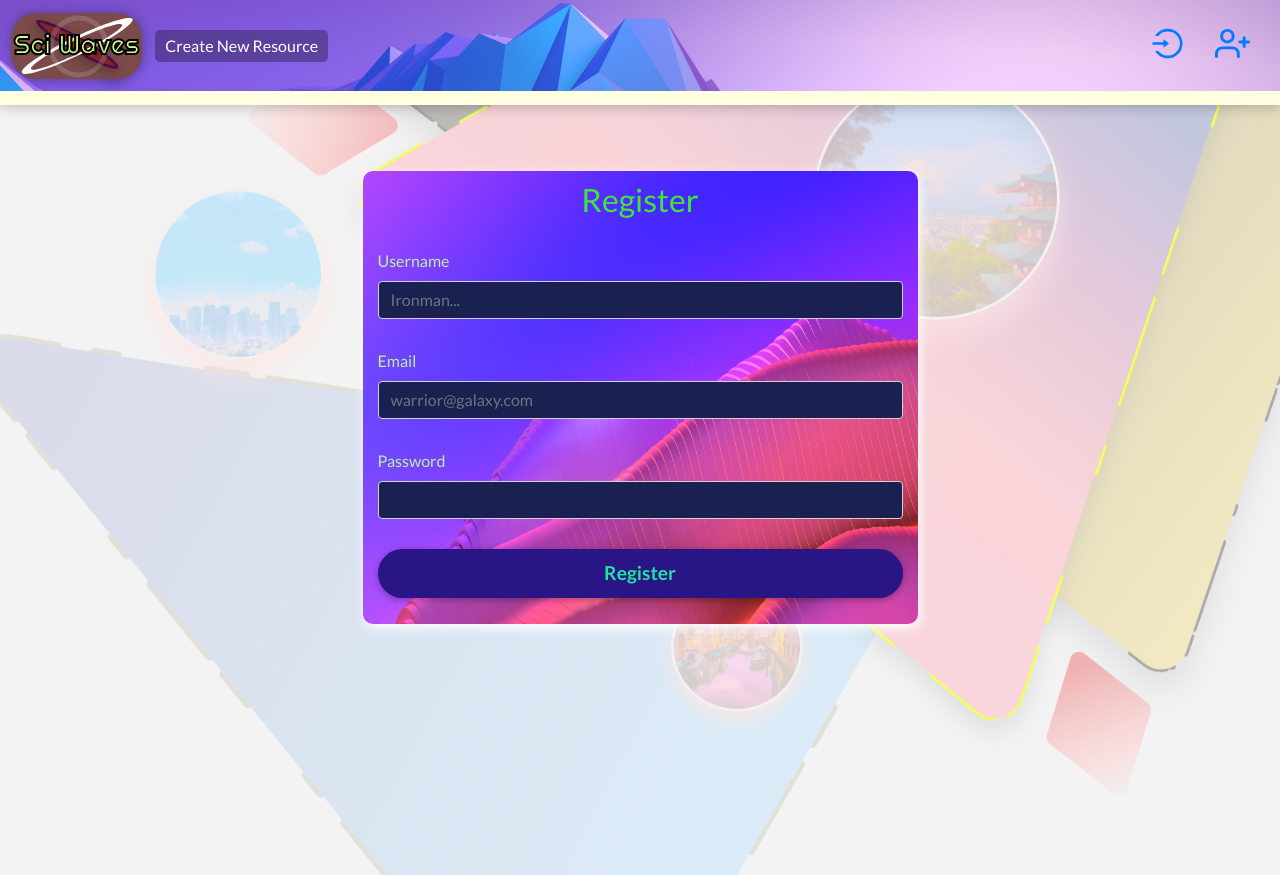
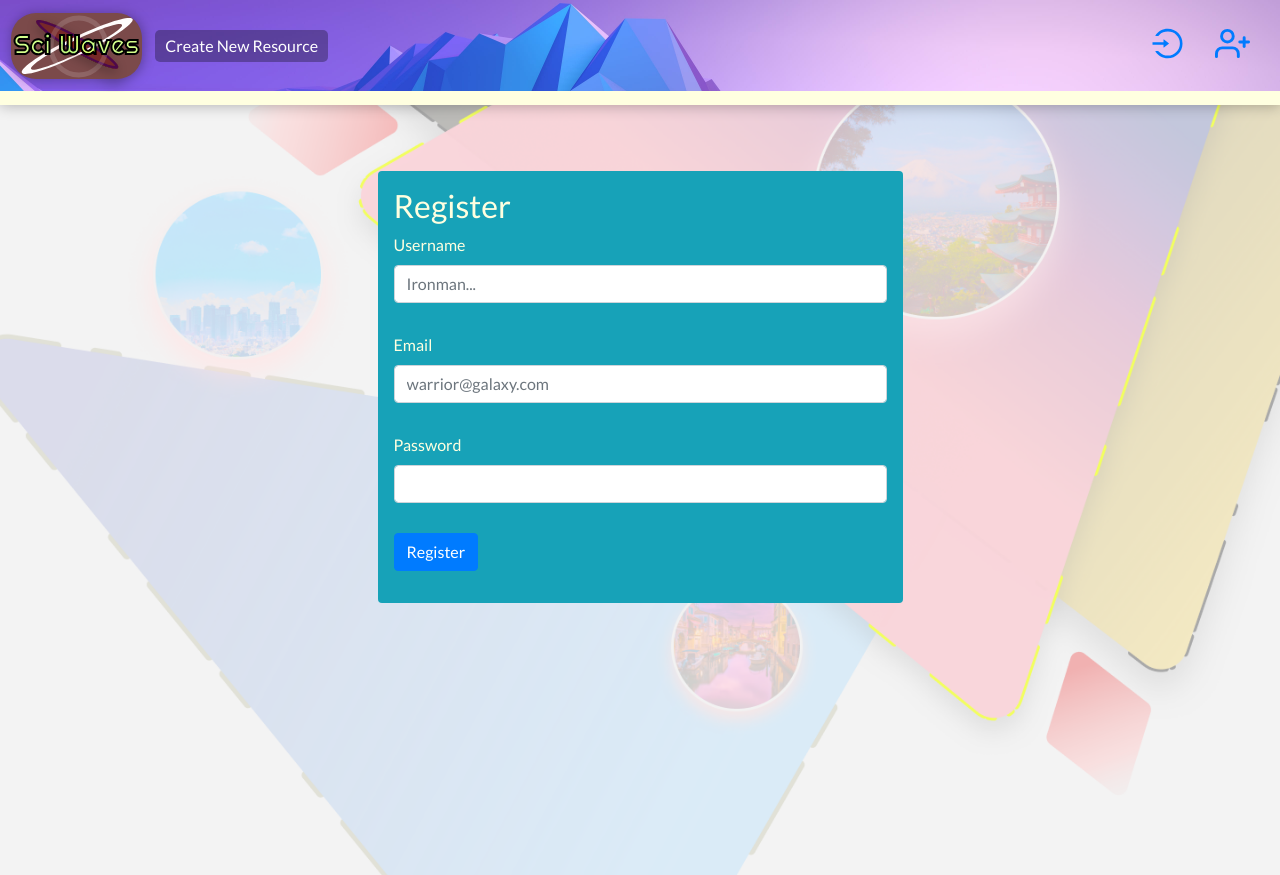
Before and after one commit to PetrovIlyuha/sci-waves, a Next.js app in the folder client/: page /register in a window 1280 px wide. Built offline with nearby package versions, Linux system fonts and the light colour scheme; no server answers.

Commit message:
replaced toast messaging with it's dedicated hook

```diff
--- a/client/pages/register.jsx
+++ b/client/pages/register.jsx
@@ -1,7 +1,7 @@
 import { useState, useEffect } from "react"
 import axios from "axios"
 import Layout from "../components/Layout"
-import { ToastContainer, toast } from "react-toastify"
+import Message from "../components/hooks/Message"
 import { API } from "../config.js"
 import { isUserAuthenticated } from "../utils/helpers"
 import Router from "next/router"
@@ -19,37 +19,10 @@ const Register = () => {
   const { name, email, password, error, success, buttonText } = formState
 
   useEffect(() => {
-    {
-      success &&
-        toast.success(`${success}`, {
-          position: "top-right",
-          autoClose: 5000,
-          hideProgressBar: false,
-          closeOnClick: true,
-          pauseOnHover: true,
-          draggable: true,
-          progress: undefined,
-        })
-    }
-    {
-      error &&
-        toast.error(`${error}`, {
-          position: "top-right",
-          autoClose: 5000,
-          hideProgressBar: false,
-          closeOnClick: true,
-          pauseOnHover: true,
-          draggable: true,
-          progress: undefined,
-        })
-    }
-  }, [success, error])
-
-  useEffect(() => {
     isUserAuthenticated() && Router.push("/")
   }, [])
 
-  const handleFormInputChange = (name) => (e) => {
+  const handleFormInputChange = name => e => {
     setFormState({
       ...formState,
       [name]: e.target.value,
@@ -59,7 +32,7 @@ const Register = () => {
     })
   }
 
-  const handleFormSubmit = async (e) => {
+  const handleFormSubmit = async e => {
     setFormState({ ...formState, buttonText: "Sending!" })
     e.preventDefault()
     try {
@@ -82,9 +55,15 @@ const Register = () => {
     }
   }
   const registerForm = () => (
-    <form onSubmit={handleFormSubmit}>
+    <form
+      onSubmit={handleFormSubmit}
+      className='form-group shadow p-3 mb-5 bg-info rounded'
+      style={{
+        borderRadius: "10px",
+        color: "lightyellow",
+      }}>
       <h2>Register</h2>
-      <div className='form-group'>
+      <div>
         <label htmlFor='name'>Username</label>
         <input
           onChange={handleFormInputChange("name")}
@@ -117,17 +96,17 @@ const Register = () => {
         />
       </div>
       <div className='form-group'>
-        <button className='btn mx-auto'>{buttonText}</button>
+        <button className='btn mx-auto btn-primary'>{buttonText}</button>
       </div>
     </form>
   )
 
   return (
     <Layout>
-      <div className='register-overlay col-md-6 col-lg-6 offset-lg-3 mt-5'>
+      <div className='col-md-6 offset-md-3 col-lg-6 offset-lg-3 mt-5'>
         {registerForm()}
       </div>
-      <ToastContainer />
+      <Message success={success} error={error} />
     </Layout>
   )
 }
```
